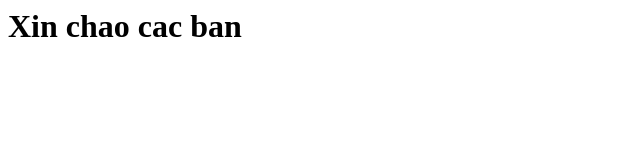
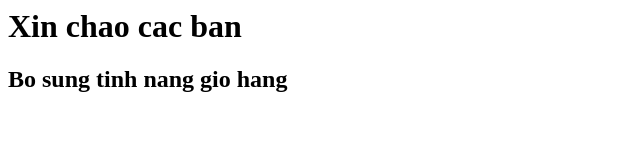
Before and after one commit to ITSS-Academy/Web24S-Demo01, a plain HTML site: page index.html in a window 1280 px wide. Shown: the whole page, without its empty margins (0-640 px from the left). Drawn offline with Linux system fonts and the light colour scheme.

Commit message:
Add cart to index

```diff
--- a/index.html
+++ b/index.html
@@ -5,5 +5,6 @@
 </header>
 <body>
     <h1>Xin chao cac ban</h1>
+    <h2>Bo sung tinh nang gio hang</h2>
     <script src="./script.js"></script>
 </body>
```
